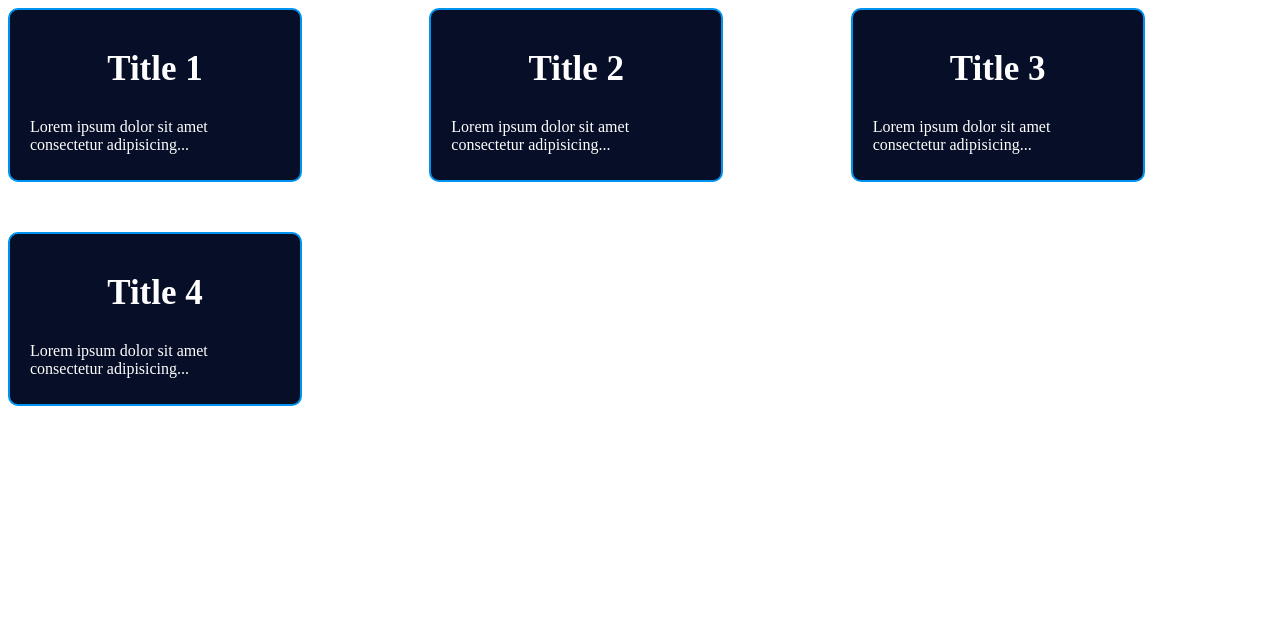
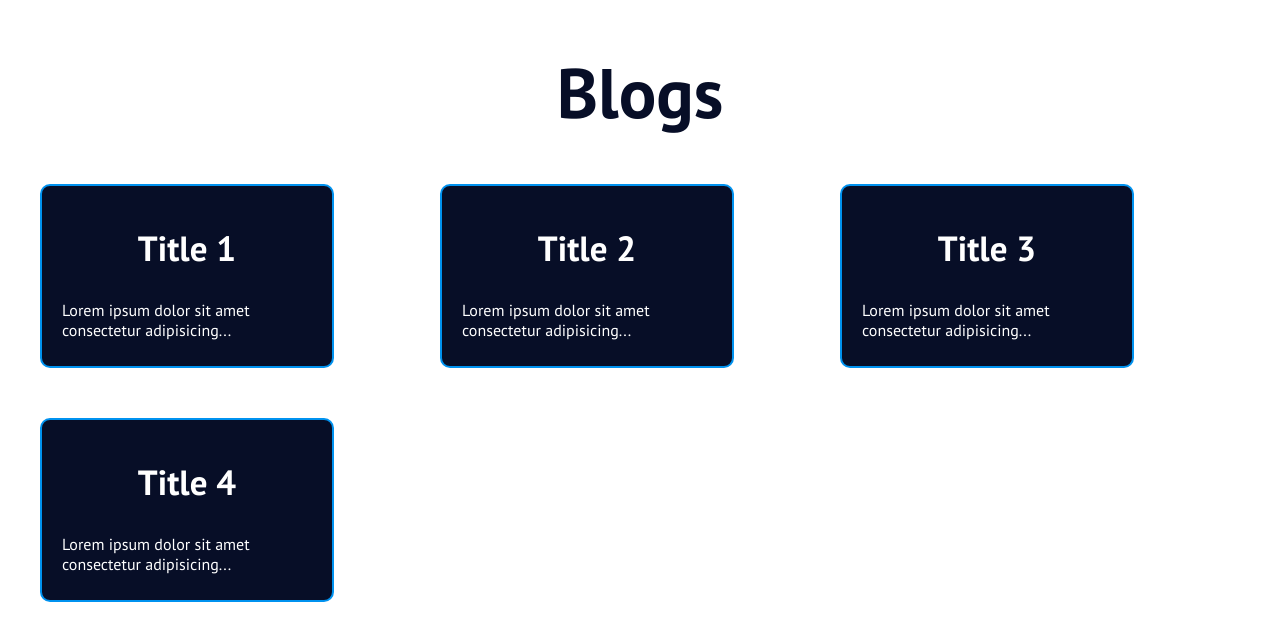
Before and after one commit to Zin-Mg-Nyunt/vue-blog, a Vue app: page / in a window 1280 px wide. Shown: the top 640 px of the page. Built offline with nearby package versions, Linux system fonts and the light colour scheme; data requests are answered from the project's data file.

Commit message:
create detail page and fetch blog by id

```diff
--- a/src/App.vue
+++ b/src/App.vue
@@ -4,8 +4,11 @@
 </template>
 
 <style>
+@import url('https://fonts.googleapis.com/css2?family=PT+Sans:ital,wght@0,400;0,700;1,400;1,700&display=swap');
 #app {
-
+  font-family: "PT Sans", sans-serif;
+  max-width: 1200px;
+  margin: 0 auto;
 }
 
 </style>
--- a/src/components/SingleBlog.vue
+++ b/src/components/SingleBlog.vue
@@ -1,10 +1,10 @@
 <template>
-
+  <router-link :to="{name:'detail',params:{id:blog.id}}">
     <div class="blog-card">
         <h2>{{blog.title}}</h2>
         <p>{{cutBody}}</p>
     </div>
-
+  </router-link>
 </template>
 
 <script>
--- /dev/null
+++ b/src/components/getBlog.js
@@ -0,0 +1,21 @@
+import { ref } from "vue"
+
+let getBlog = (id) => {
+    let blog = ref({})
+    let error = ref("")
+    let load = async() => {
+        try {
+            let response = await fetch("http://localhost:3000/blogs/" + id)
+            if (response.status === 404) {
+                throw new Error("Not Found URL");
+            }
+            let data = await response.json()
+            blog.value = data
+        } catch (err) {
+            error.value = err.message
+        }
+    }
+    return {blog,error,load}
+}
+
+export default getBlog;
--- a/src/router/index.js
+++ b/src/router/index.js
@@ -1,12 +1,19 @@
 import { createRouter, createWebHistory } from 'vue-router'
 import HomeView from '../views/HomeView.vue'
+import DetailView from '../views/DetailView.vue'
 
 const routes = [
   {
     path: '/',
     name: 'home',
     component: HomeView
-  }
+  },
+  {
+    path: '/blogs/:id',
+    name: 'detail',
+    component: DetailView,
+    props: true
+  },
 ]
 
 const router = createRouter({
--- /dev/null
+++ b/src/views/DetailView.vue
@@ -0,0 +1,23 @@
+<template>
+  <div>
+    <h2>{{blog.title}}</h2>
+    <p>{{blog.body}}</p>
+  </div>
+</template>
+
+<script>
+import getBlog from '@/components/getBlog'
+export default {
+    props:['id'],
+    setup(props){
+        let {blog,error,load}=getBlog(props.id)
+        load()
+
+        return {blog,error}
+    }
+}
+</script>
+
+<style>
+
+</style>
--- a/src/views/HomeView.vue
+++ b/src/views/HomeView.vue
@@ -1,4 +1,5 @@
 <template>
+  <h1>Blogs</h1>
   <div class="home blog-wrapper">
     <BlogList :blogs="blogs"></BlogList>
   </div>
```
